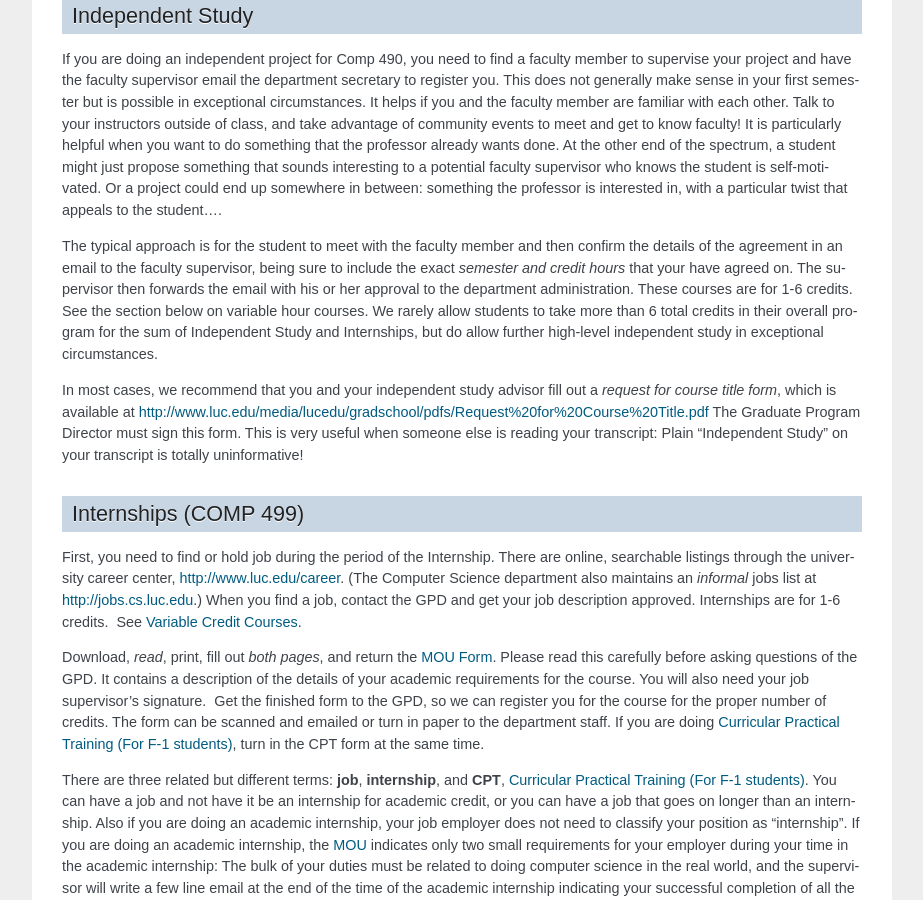
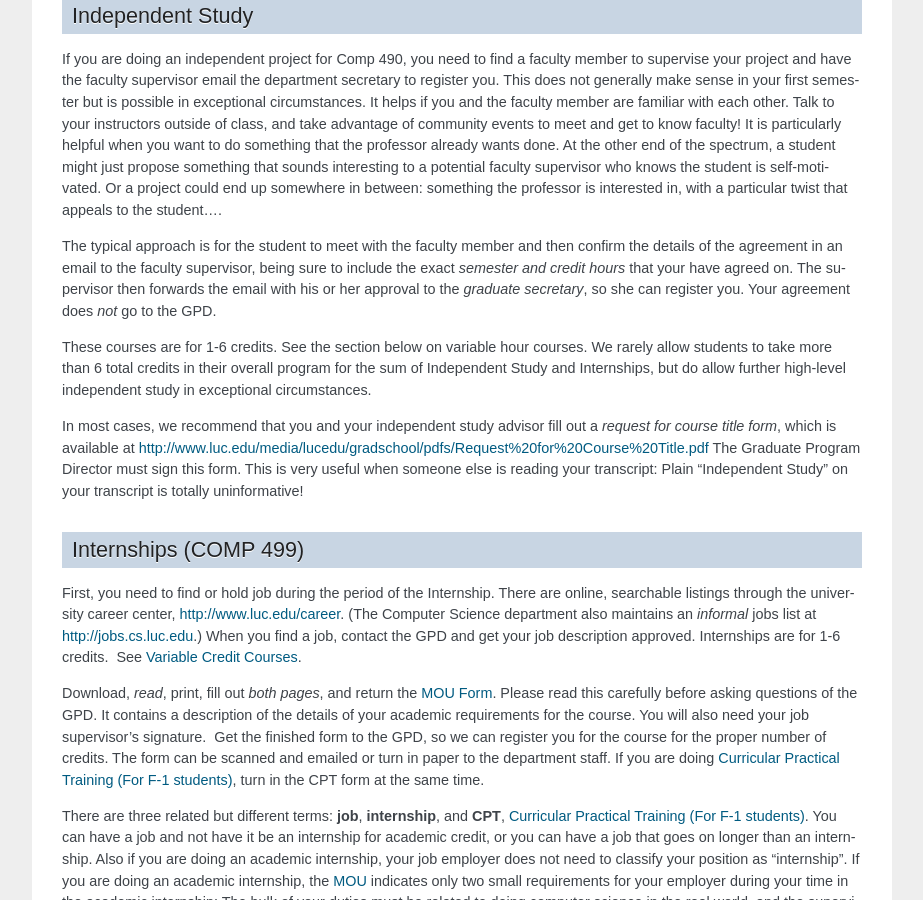
Before and after one commit to LoyolaChicagoCS/gradhandbook, a Sphinx documentation site: the page built from source/regulations.rst, in a window 1280 px wide and 900 px high, scrolled down 1187 px. Shown: the whole window, without its empty margins (198-1121 px from the left). Built offline with Sphinx 7.4.7, drawn with Linux system fonts in a browser that asks for light colours.

Commit message:
490 agreement not to GPD

```diff
--- a/source/regulations.rst
+++ b/source/regulations.rst
@@ -110,7 +110,10 @@ and then confirm the details of the
 agreement in an email to the faculty supervisor, being sure to include
 the exact *semester and credit hours* that your have agreed on. The
 supervisor then forwards the email with his or her approval to the
-department administration. These courses are for 1-6 credits. See the
+*graduate secretary*, so she can register you. Your agreement does *not* go
+to the GPD.
+
+These courses are for 1-6 credits. See the
 section below on variable hour courses. We rarely allow students to
 take more than 6 total credits in their overall program
 for the sum of Independent Study and
```
